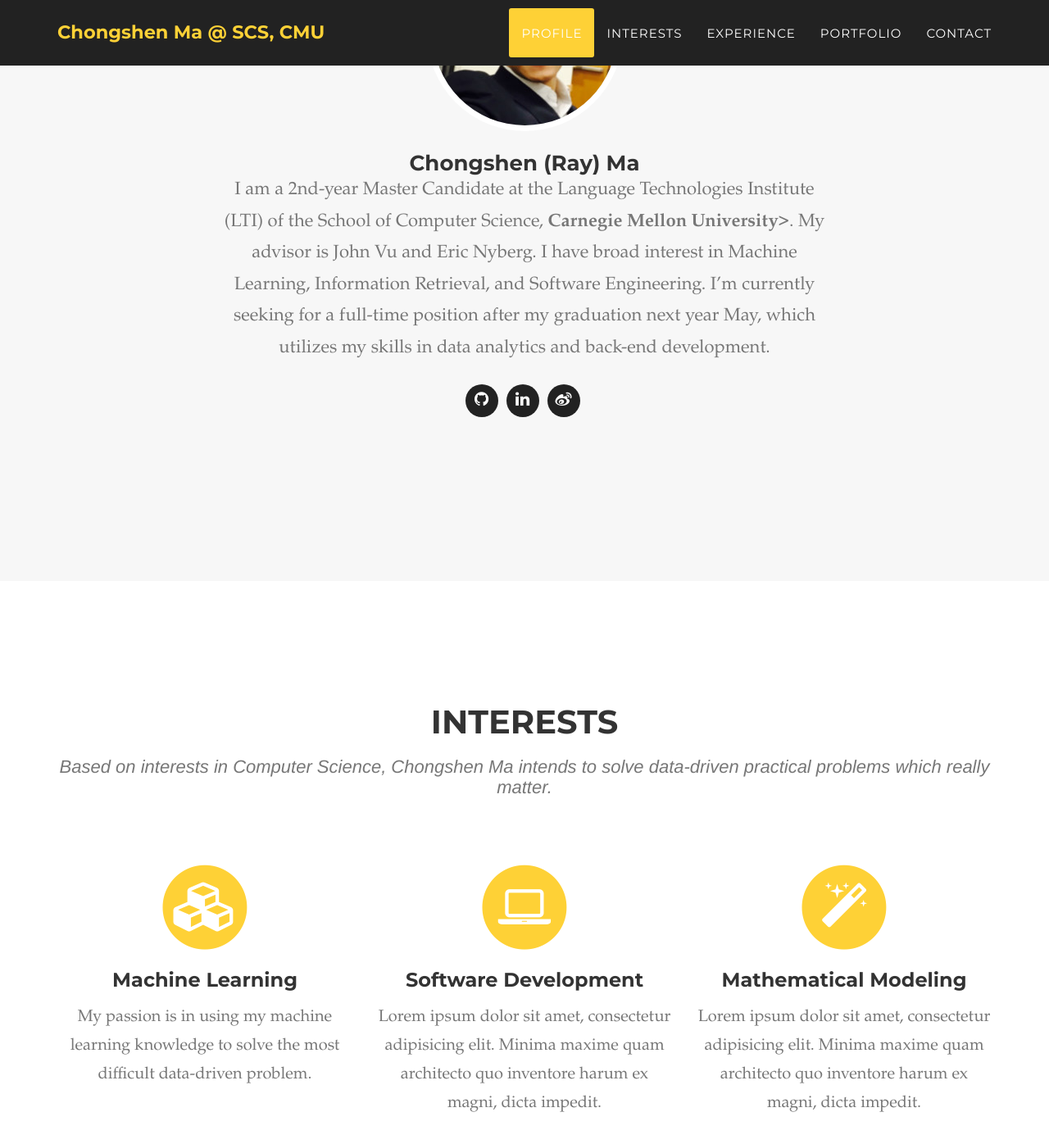
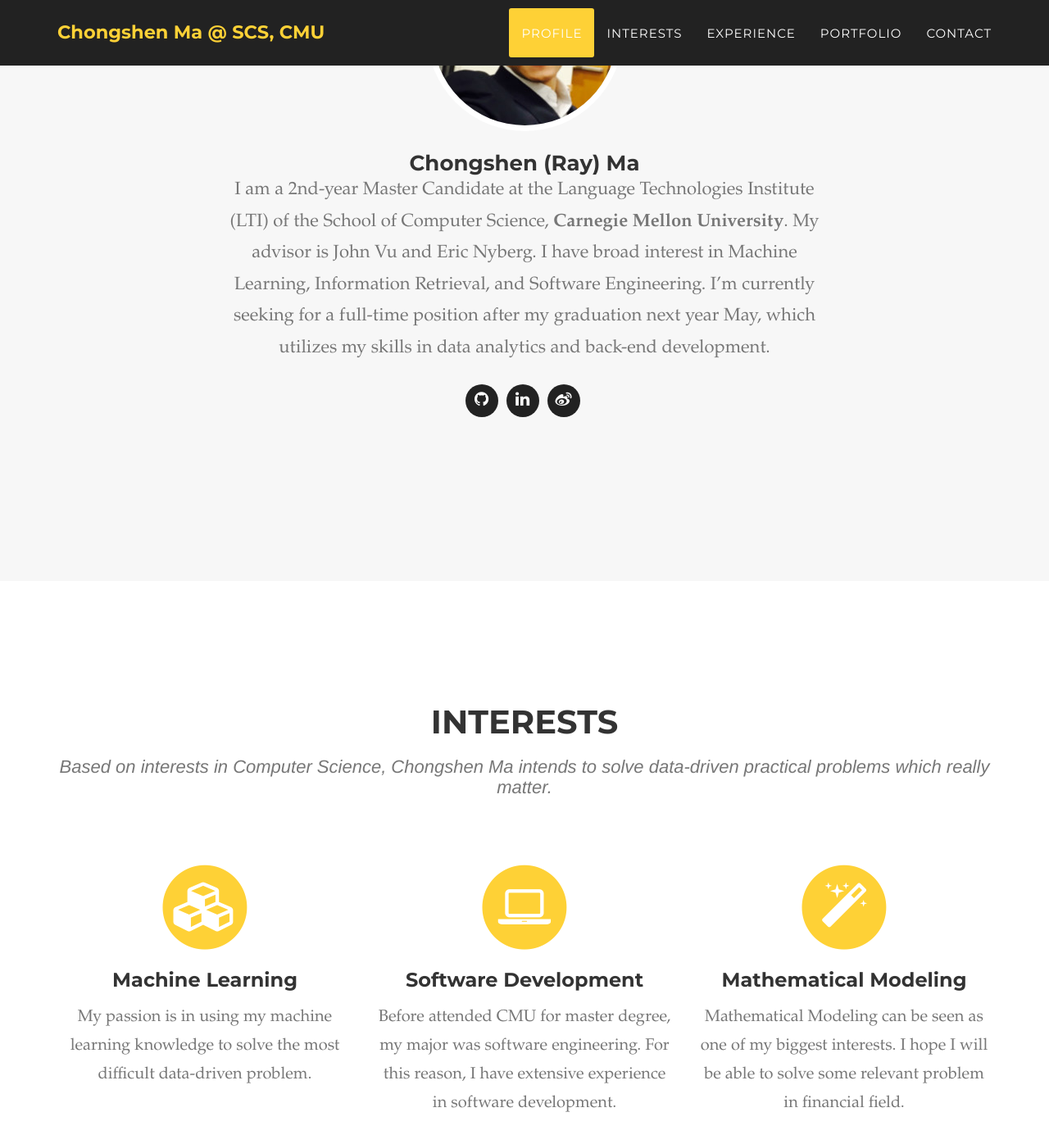
Before and after one commit to machongshen/machongshen_homepage, a Jekyll site: the page built from index.html, in a window 1280 px wide and 1400 px high, scrolled down 1211 px. Shown: the top 1396 px of the window at 82% size. Built offline with Jekyll 4.4.1, drawn with Linux system fonts in a browser that asks for light colours; some web fonts are replaced; some of the changed text lies outside the part shown.

Commit message:
change about

```diff
--- a/_includes/about.html
+++ b/_includes/about.html
@@ -12,12 +12,12 @@
                     <ul class="timeline">
                         <li>
                             <div class="timeline-image">
-                                <img class="img-circle img-responsive" src="img/about/1.jpg" alt="">
+                                <img class="img-circle img-responsive" src="img/about/Ncepu_logo.jpg" alt="">
                             </div>
                             <div class="timeline-panel">
                                 <div class="timeline-heading">
-                                    <h4>2009-2011</h4>
-                                    <h4 class="subheading">Programming Career Beginnings</h4>
+                                    <h4>SEP 2010</h4>
+                                    <h4 class="subheading">Programming Career Began</h4>
                                 </div>
                                 <div class="timeline-body">
                                     <p class="text-muted">Ever since I started university, my dream was to become a excellent data scientist and software developer.</p>
@@ -26,21 +26,22 @@
                         </li>
                         <li>
                             <div class="timeline-image">
-                                <img class="img-circle img-responsive" src="img/about/1.jpg" alt="">
+                                <img class="img-circle img-responsive" src="img/about/ahf.jpg" alt="">
                             </div>
                             <div class="timeline-panel">
                                 <div class="timeline-heading">
-                                    <h4>2009-2011</h4>
-                                    <h4 class="subheading">Data Analytics Intern in AHF</h4>
+                                    <h4>JUN - SEP 2012</h4>
+                                    <h4 class="subheading">First Intern Experience</h4>
                                 </div>
                                 <div class="timeline-body">
-                                    <p class="text-muted">Participated in developing software for data processing and analysis for AHF, and extracted useful features from database for improving utilization of funding grants.</p>
+                                    <p class="text-muted">During that time, I developed software for data processing and analysis for AHF by using Java.
+                                    </p>
                                 </div>
                             </div>
                         </li>
-                        <li class="timeline-inverted">
+                        <li>
                             <div class="timeline-image">
-                                <img class="img-circle img-responsive" src="img/about/2.jpg" alt="">
+                                <img class="img-circle img-responsive" src="img/about/comaplogo1.jpg" alt="">
                             </div>
                             <div class="timeline-panel">
                                 <div class="timeline-heading">
@@ -48,41 +49,56 @@
                                     <h4 class="subheading">MCM/ICM Meritorious Winner</h4>
                                 </div>
                                 <div class="timeline-body">
-                                    <p class="text-muted">It was the first Prize for a International Mathematical Modeling Contest. The Mathematical Modeling Comptetitionmeans a lot for me. </p>
+                                    <p class="text-muted">It was the first Prize for this International Mathematical Modeling Contest. The Mathematical Modeling Competition means a lot for me.</p>
+                                </div>
+                            </div>
+                        </li>
+                        <li class="timeline-inverted">
+                            <div class="timeline-image">
+                                <img class="img-circle img-responsive" src="img/about/china.jpg" alt="">
+                            </div>
+                            <div class="timeline-panel">
+                                <div class="timeline-heading">
+                                    <h4>DEC 2013</h4>
+                                    <h4 class="subheading">Honored with National Scholarship</h4>
+                                </div>
+                                <div class="timeline-body">
+                                    <p class="text-muted">I was excited about this scholarship which was the highest honor for a undergraduate student in China.
+                                    </p>
                                 </div>
                             </div>
                         </li>
                         <li>
                             <div class="timeline-image">
-                                <img class="img-circle img-responsive" src="img/about/3.jpg" alt="">
+                                <img class="img-circle img-responsive" src="img/about/5.jpg" alt="">
                             </div>
                             <div class="timeline-panel">
                                 <div class="timeline-heading">
-                                    <h4>December 2012</h4>
-                                    <h4 class="subheading">Honored with National Scholarship</h4>
+                                    <h4>December 2013</h4>
+                                    <h4 class="subheading">Data Analytics intern in 51 JOB</h4>
                                 </div>
                                 <div class="timeline-body">
-                                    <p class="text-muted">I was excited about this scholarship which was the highest honor for a undergraduate student in China.</p>
+                                    <p class="text-muted">At 51 JOB, I utilized existing evaluation and retrieval model to analyze personal information of candidates. 	</p>
                                 </div>
                             </div>
                         </li>
                         <li class="timeline-inverted">
                             <div class="timeline-image">
-                                <img class="img-circle img-responsive" src="img/about/4.jpg" alt="">
+                                <img class="img-circle img-responsive" src="img/about/cmu.png" alt="">
                             </div>
                             <div class="timeline-panel">
                                 <div class="timeline-heading">
-                                    <h4>July 2014</h4>
+                                    <h4>JUL 2014</h4>
                                     <h4 class="subheading">Become a Master Student in CMU</h4>
                                 </div>
                                 <div class="timeline-body">
-                                    <p class="text-muted">In 2014 fall, I became a master student majoring in Computer Science at School of Computer Science, Carnegie Mellon University.</p>
+                                    <p class="text-muted">In 2014 fall, I became a master student majoring in Computer Science at my dream school, Carnegie Mellon University.</p>
                                 </div>
                             </div>
                         </li>
                         <li>
                             <div class="timeline-image">
-                                <img class="img-circle img-responsive" src="img/about/3.jpg" alt="">
+                                <img class="img-circle img-responsive" src="img/about/7.png" alt="">
                             </div>
                             <div class="timeline-panel">
                                 <div class="timeline-heading">
--- a/_includes/interests.html
+++ b/_includes/interests.html
@@ -22,7 +22,7 @@
                         <i class="fa fa-laptop fa-stack-1x fa-inverse"></i>
                     </span>
                     <h4 class="service-heading">Software Development</h4>
-                    <p class="text-muted">Lorem ipsum dolor sit amet, consectetur adipisicing elit. Minima maxime quam architecto quo inventore harum ex magni, dicta impedit.</p>
+                    <p class="text-muted">Before attended CMU for master degree, my major was software engineering. For this reason, I have extensive experience in software development.</p>
                 </div>
                 <div class="col-md-4">
                     <span class="fa-stack fa-4x">
@@ -30,7 +30,7 @@
                         <i class="fa fa-magic fa-stack-1x fa-inverse"></i>
                     </span>
                     <h4 class="service-heading">Mathematical Modeling</h4>
-                    <p class="text-muted">Lorem ipsum dolor sit amet, consectetur adipisicing elit. Minima maxime quam architecto quo inventore harum ex magni, dicta impedit.</p>
+                    <p class="text-muted">Mathematical Modeling can be seen as one of my biggest interests. I hope I will be able to solve some relevant problem in financial field. </p>
                 </div>
             </div>
         </div>
--- a/_includes/profile.html
+++ b/_includes/profile.html
@@ -15,7 +15,7 @@
                             <img src="img/team/2.jpg" class="img-responsive img-circle center" alt="">
 
                         <h4>Chongshen (Ray) Ma</h4>
-                        <p class="text-muted text-center"> I am a 2nd-year Master Candidate at the Language Technologies Institute (LTI)  of the School of Computer Science,  <span>Carnegie Mellon University</span>>. My advisor is John Vu and Eric Nyberg. I have broad interest in Machine Learning, Information Retrieval, and Software Engineering. I’m currently seeking for a full-time position after my graduation next year May, which utilizes my skills in data analytics and back-end development.
+                        <p class="text-muted text-center"> I am a 2nd-year Master Candidate at the Language Technologies Institute (LTI)  of the School of Computer Science,  <span>Carnegie Mellon University</span>. My advisor is John Vu and Eric Nyberg. I have broad interest in Machine Learning, Information Retrieval, and Software Engineering. I’m currently seeking for a full-time position after my graduation next year May, which utilizes my skills in data analytics and back-end development.
                         </p>
                         <ul class="list-inline social-buttons center">
                             <li><a href="https://github.com/machongshen" target="_blank"><i class="fa fa-github"></i></a>
```
Also changed, not shown: img/about/5.jpg (added), img/about/7.png (added), img/about/ahf.jpg (added), img/about/china.jpg (added), img/about/cmu.png (added), img/about/comaplogo.gif (added), img/about/comaplogo1.jpg (added), 1 other file.
